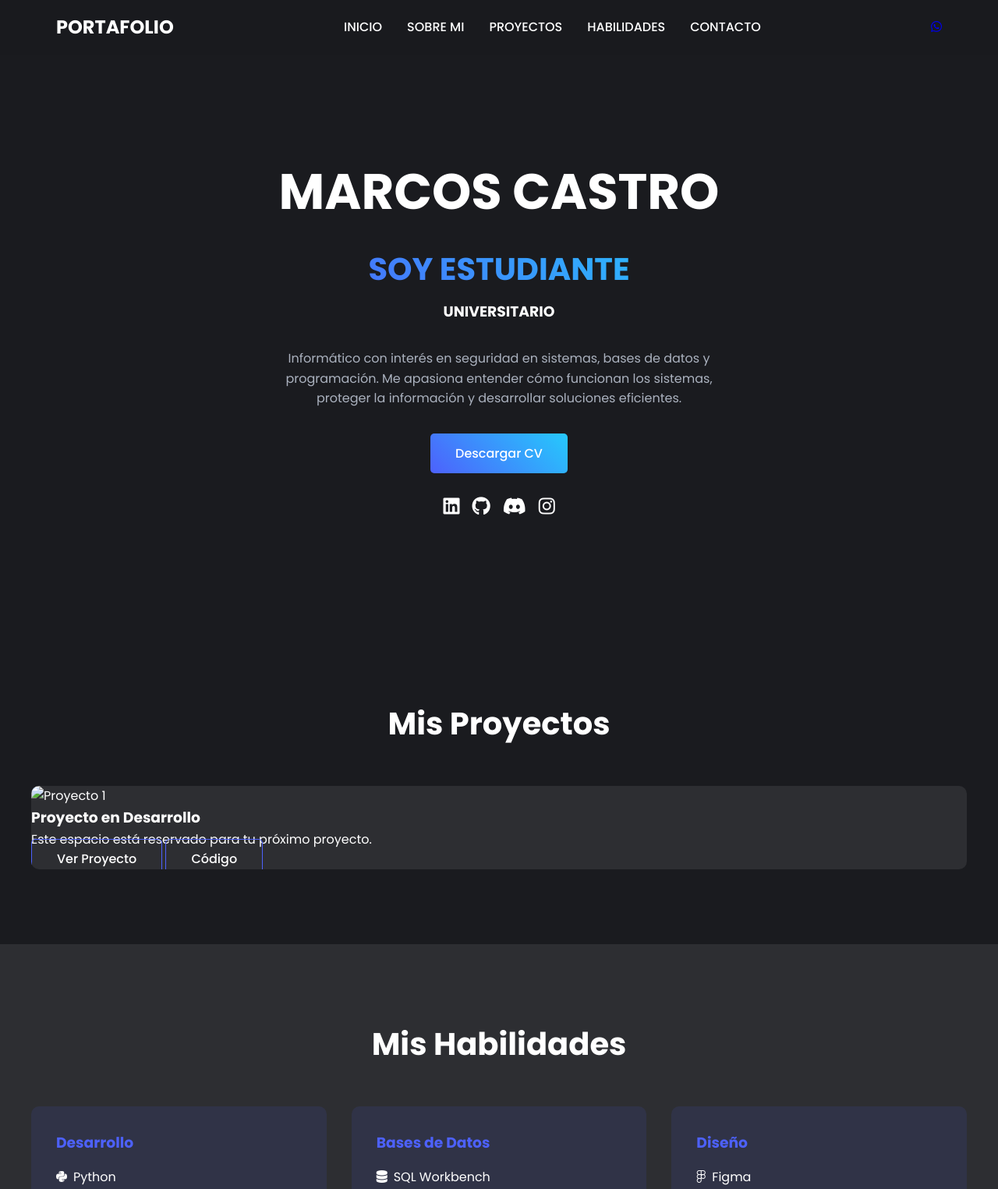
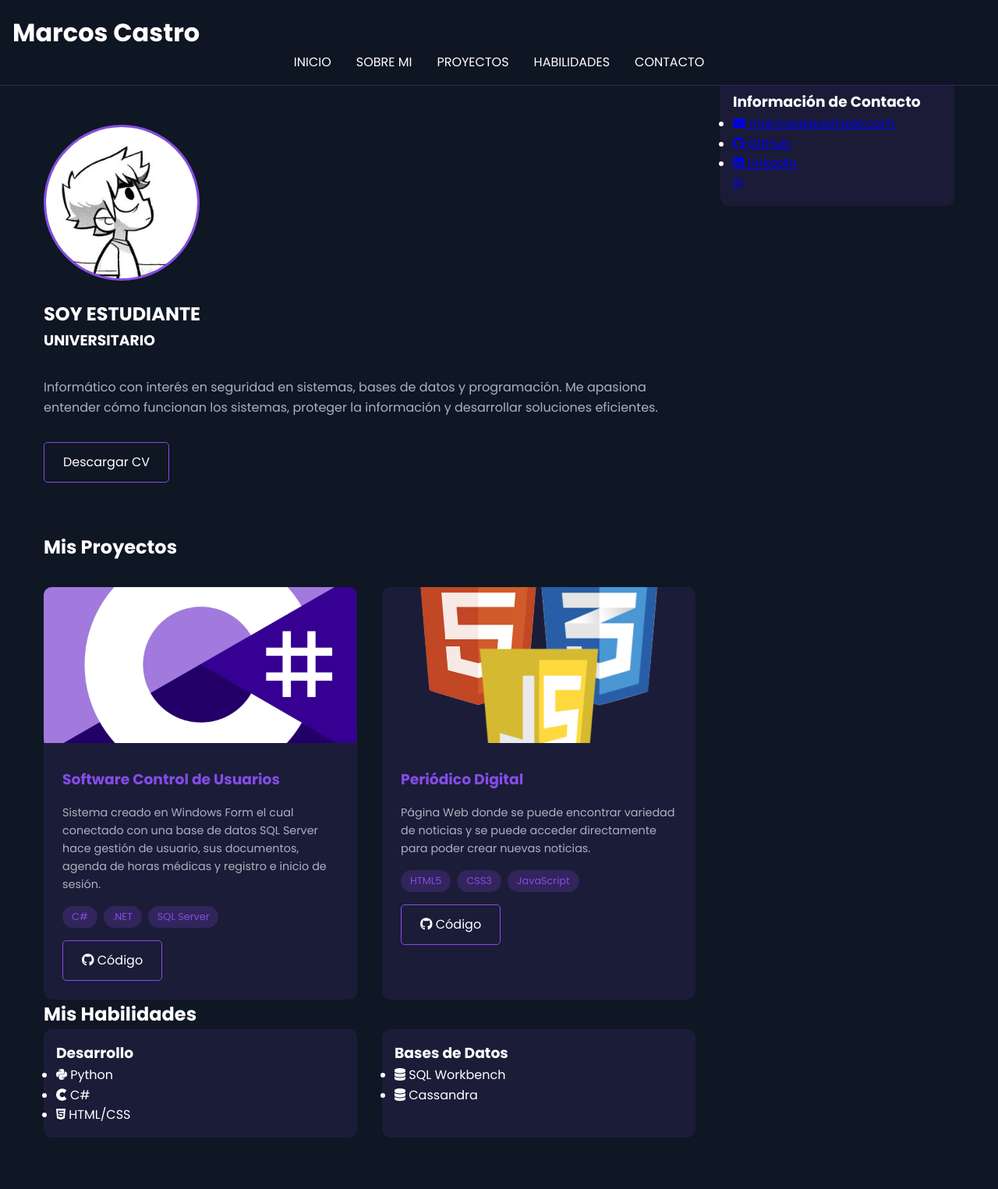
Before and after one commit to MarcosC2119/PORTFOLIO, a plain HTML site: page index.html in a window 1280 px wide. Shown: the top 1525 px of the page at 78% size. Drawn offline with Linux system fonts and the light colour scheme.

Commit message:
Proyectos

```diff
--- a/assets/css/styles.css
+++ b/assets/css/styles.css
@@ -1,275 +1,248 @@
-/* Variables principales */
+/* Variables root para colores y espaciado */
 :root {
-    /* Colores */
-    --primary-color: #2D2E32;
-    --accent-color: #4D61FC;
-    --gradient-start: #4D61FC;
-    --gradient-end: #26C9FC;
-    --text-primary: #FFFFFF;
-    --text-secondary: #ABB2BF;
-    --bg-dark: #1A1B1F;
-    --bg-card: #2D2E32;
-
-    /* Tipografía */
-    --font-primary: 'Inter', sans-serif;
-    --font-code: 'Fira Code', monospace;
-
-    /* Espaciado */
-    --spacing-xs: 0.5rem;
-    --spacing-sm: 1rem;
-    --spacing-md: 2rem;
-    --spacing-lg: 3rem;
+    --bg-color: #0F1624;
+    --text-color: #FFFFFF;
+    --accent-color: #854CE6;
+    --secondary-color: #ABB2BF;
+    --container-width: 1200px;
+    --spacing-unit: 1rem;
 }
 
+/* Reset y estilos base */
 * {
     margin: 0;
     padding: 0;
     box-sizing: border-box;
 }
 
-/* Estilos base */
 body {
     font-family: 'Poppins', sans-serif;
-    background-color: var(--bg-dark);
-    color: var(--text-primary);
+    background-color: var(--bg-color);
+    color: var(--text-color);
     line-height: 1.6;
 }
 
-/* Diseño principal */
+/* Header y navegación */
+.main-header {
+    background-color: rgba(15, 22, 36, 0.95);
+    padding: var(--spacing-unit);
+    position: fixed;
+    width: 100%;
+    top: 0;
+    z-index: 1000;
+    border-bottom: 1px solid rgba(133, 76, 230, 0.3);
+}
+
+.main-nav ul {
+    display: flex;
+    justify-content: center;
+    list-style: none;
+    gap: calc(var(--spacing-unit) * 2);
+}
+
+.main-nav a {
+    color: var(--text-color);
+    text-decoration: none;
+    transition: color 0.3s ease;
+}
+
+.main-nav a:hover {
+    color: var(--accent-color);
+}
+
+/* Contenedor principal de dos columnas */
 .main-container {
     display: grid;
     grid-template-columns: 1fr 300px;
-    gap: var(--spacing-md);
-    max-width: 1200px;
-    margin: 0 auto;
-    padding: var(--spacing-md);
+    gap: calc(var(--spacing-unit) * 2);
+    max-width: var(--container-width);
+    margin: 80px auto 0;
+    padding: var(--spacing-unit);
 }
 
-/* Estilos del encabezado */
-.header {
-    position: fixed;
-    width: 100%;
-    top: 0;
-    background-color: rgba(26, 27, 31, 0.95);
-    backdrop-filter: blur(10px);
-    z-index: 1000;
+/* Estilos de la sección hero */
+.hero {
+    padding: calc(var(--spacing-unit) * 4) 0;
 }
 
-.nav-container {
-    max-width: 1200px;
-    margin: 0 auto;
-    padding: 1rem 2rem;
-    display: flex;
-    justify-content: space-between;
-    align-items: center;
+.profile-image {
+    width: 200px;
+    height: 200px;
+    border-radius: 50%;
+    object-fit: cover;
+    border: 3px solid var(--accent-color);
+    margin-bottom: var(--spacing-unit);
 }
 
-.logo {
-    color: var(--text-primary);
-    text-decoration: none;
-    font-weight: 700;
-    font-size: 1.5rem;
+.bio {
+    color: var(--secondary-color);
+    margin: calc(var(--spacing-unit) * 2) 0;
 }
 
-.nav-menu {
-    display: flex;
-    gap: 2rem;
-    list-style: none;
+/* Estilos de proyectos */
+.projects-grid {
+    display: grid;
+    grid-template-columns: repeat(auto-fit, minmax(300px, 1fr));
+    gap: calc(var(--spacing-unit) * 2);
+    margin-top: calc(var(--spacing-unit) * 2);
 }
 
-.nav-menu a {
-    color: var(--text-primary);
-    text-decoration: none;
-    font-weight: 500;
-    transition: color 0.3s ease;
+.project-card {
+    background-color: rgba(133, 76, 230, 0.1);
+    border-radius: 10px;
+    overflow: hidden;
+    transition: transform 0.3s ease, box-shadow 0.3s ease;
 }
 
-.nav-menu a:hover {
-    color: var(--accent-color);
+.project-card:hover {
+    transform: translateY(-5px);
+    box-shadow: 0 5px 15px rgba(133, 76, 230, 0.2);
 }
 
-/* Hero Section */
-.hero {
-    min-height: 100vh;
-    display: flex;
-    align-items: center;
-    padding: 6rem 2rem 2rem;
-    background: linear-gradient(rgba(26, 27, 31, 0.9), rgba(26, 27, 31, 0.9)),
-                url('../img/hero-bg.jpg') center/cover;
+.project-image {
+    width: 100%;
+    height: 200px;
+    object-fit: cover;
 }
 
-.hero-content {
-    max-width: 800px;
-    margin: 0 auto;
-    text-align: center;
+.project-content {
+    padding: calc(var(--spacing-unit) * 1.5);
 }
 
-.hero h1 {
-    font-size: 4rem;
-    margin-bottom: 1rem;
+.project-content h3 {
+    color: var(--accent-color);
+    margin-bottom: var(--spacing-unit);
 }
 
-.gradient-text {
-    background: linear-gradient(45deg, var(--gradient-start), var(--gradient-end));
-    -webkit-background-clip: text;
-    -webkit-text-fill-color: transparent;
-    font-size: 2.5rem;
-    margin-bottom: 0.5rem;
+.project-content p {
+    color: var(--secondary-color);
+    margin-bottom: var(--spacing-unit);
+    font-size: 0.9rem;
+    line-height: 1.6;
 }
 
-.hero-description {
-    color: var(--text-secondary);
-    max-width: 600px;
-    margin: 2rem auto;
+.project-tech {
+    display: flex;
+    flex-wrap: wrap;
+    gap: 0.5rem;
+    margin-bottom: var(--spacing-unit);
 }
 
-/* Botones y Links */
-.cta-buttons {
-    display: flex;
-    flex-direction: column;
-    align-items: center;
-    gap: 1.5rem;
+.project-tech span {
+    background-color: rgba(133, 76, 230, 0.2);
+    color: var(--accent-color);
+    padding: 0.25rem 0.75rem;
+    border-radius: 15px;
+    font-size: 0.8rem;
 }
 
-.btn {
-    padding: 0.8rem 2rem;
-    border-radius: 5px;
-    text-decoration: none;
-    font-weight: 500;
-    transition: all 0.3s ease;
-}
-
-.btn-primary {
-    background: linear-gradient(45deg, var(--gradient-start), var(--gradient-end));
-    color: var(--text-primary);
-}
-
-.btn-outline {
-    border: 1px solid var(--accent-color);
-    color: var(--text-primary);
-}
-
-.social-links {
+.project-links {
     display: flex;
     gap: 1rem;
 }
 
-.social-links a {
-    color: var(--text-primary);
-    font-size: 1.5rem;
-    transition: color 0.3s ease;
+.btn-project {
+    display: inline-flex;
+    align-items: center;
+    gap: 0.5rem;
+    padding: 0.5rem 1rem;
+    border: 1px solid var(--accent-color);
+    border-radius: 5px;
+    color: var(--text-color);
+    text-decoration: none;
+    transition: all 0.3s ease;
 }
 
-.social-links a:hover {
-    color: var(--accent-color);
+.btn-project:hover {
+    background-color: var(--accent-color);
+    color: var(--bg-color);
 }
 
-/* Proyectos */
-.projects {
-    padding: 6rem 2rem;
-}
-
-.section-title {
-    text-align: center;
-    font-size: 2.5rem;
-    margin-bottom: 3rem;
-}
-
-.projects-grid {
-    display: grid;
-    grid-template-columns: repeat(auto-fit, minmax(300px, 1fr));
-    gap: 2rem;
-    max-width: 1200px;
-    margin: 0 auto;
-}
-
-.project-card {
-    background-color: var(--bg-card);
-    border-radius: 10px;
-    overflow: hidden;
-    transition: transform 0.3s ease;
-}
-
-.project-card:hover {
-    transform: translateY(-10px);
-}
-
-/* Habilidades */
-.skills {
-    padding: 6rem 2rem;
-    background-color: var(--bg-card);
-}
-
+/* Estilos de habilidades */
 .skills-grid {
     display: grid;
-    grid-template-columns: repeat(auto-fit, minmax(250px, 1fr));
-    gap: 2rem;
-    max-width: 1200px;
-    margin: 0 auto;
+    grid-template-columns: repeat(2, 1fr);
+    gap: calc(var(--spacing-unit) * 2);
 }
 
 .skill-category {
-    padding: 2rem;
-    background: rgba(77, 97, 252, 0.1);
+    background-color: rgba(133, 76, 230, 0.1);
+    padding: var(--spacing-unit);
     border-radius: 10px;
 }
 
-.skill-category h3 {
-    color: var(--accent-color);
-    margin-bottom: 1rem;
-}
-
-.skill-category ul {
-    list-style: none;
-}
-
-.skill-category li {
-    display: flex;
-    align-items: center;
-    gap: 0.5rem;
-    margin-bottom: 0.5rem;
-}
-
-/* Contacto */
-.contact {
-    padding: 6rem 2rem;
-}
-
-.contact-form {
-    max-width: 600px;
-    margin: 0 auto;
-    display: flex;
-    flex-direction: column;
-    gap: 1rem;
-}
-
-.contact-form select,
-.contact-form textarea {
-    padding: 1rem;
-    background-color: var(--bg-card);
-    border: 1px solid var(--accent-color);
-    color: var(--text-primary);
-    border-radius: 5px;
+/* Sidebar */
+.sidebar {
+    background-color: rgba(133, 76, 230, 0.1);
+    padding: var(--spacing-unit);
+    border-radius: 10px;
+    height: fit-content;
+    position: sticky;
+    top: 100px;
 }
 
 /* Footer */
-.footer {
-    background-color: var(--bg-card);
-    padding: 2rem;
+.main-footer {
+    background-color: rgba(15, 22, 36, 0.95);
+    padding: calc(var(--spacing-unit) * 2);
     text-align: center;
+    margin-top: calc(var(--spacing-unit) * 4);
+}
+
+/* Botones y enlaces */
+.btn-download, .btn-project {
+    display: inline-block;
+    padding: calc(var(--spacing-unit) * 0.75) calc(var(--spacing-unit) * 1.5);
+    background-color: transparent;
+    border: 1px solid var(--accent-color);
+    color: var(--text-color);
+    text-decoration: none;
+    border-radius: 5px;
+    transition: all 0.3s ease;
+}
+
+.btn-download:hover, .btn-project:hover {
+    background-color: var(--accent-color);
 }
 
 /* Media Queries */
-@media (max-width: 768px) {
-    .nav-menu {
-        display: none;
+@media screen and (max-width: 768px) {
+    .main-container {
+        grid-template-columns: 1fr;
     }
 
-    .hero h1 {
-        font-size: 2.5rem;
+    .main-nav ul {
+        flex-direction: column;
+        align-items: center;
     }
 
-    .gradient-text {
-        font-size: 2rem;
+    .skills-grid {
+        grid-template-columns: 1fr;
+    }
+
+    h1 {
+        font-size: 1.8rem;
+    }
+
+    h2 {
+        font-size: 1.5rem;
+    }
+
+    .profile-image {
+        width: 150px;
+        height: 150px;
+    }
+
+    .sidebar {
+        position: static;
+        margin-top: var(--spacing-unit);
+    }
+
+    .projects-grid {
+        grid-template-columns: 1fr;
+    }
+
+    .project-card {
+        max-width: 100%;
     }
 }
--- a/index.html
+++ b/index.html
@@ -5,79 +5,98 @@
     <meta name="viewport" content="width=device-width, initial-scale=1.0">
     <title>Marcos Castro - Portafolio</title>
     <!-- Fuentes de Google -->
-    <link href="https://fonts.googleapis.com/css2?family=Poppins:wght@300;400;500;600;700&display=swap" rel="stylesheet">
+    <link href="https://fonts.googleapis.com/css2?family=Poppins:wght@400;600;700&display=swap" rel="stylesheet">
     <!-- Iconos -->
     <link rel="stylesheet" href="https://cdnjs.cloudflare.com/ajax/libs/font-awesome/6.5.1/css/all.min.css">
     <!-- CSS -->
     <link rel="stylesheet" href="./assets/css/styles.css">
+    <link rel="stylesheet" href="./assets/css/responsive.css">
+    <link rel="stylesheet" href="./assets/css/responsive.css">
 </head>
 <body>
-    <!-- Header con Navegación Fija -->
-    <header class="header">
-        <nav class="nav-container">
-            <a href="#" class="logo">PORTAFOLIO</a>
-            <ul class="nav-menu">
-                <li><a href="#inicio">INICIO</a></li>
-                <li><a href="#sobre-mi">SOBRE MI</a></li>
-                <li><a href="#proyectos">PROYECTOS</a></li>
-                <li><a href="#habilidades">HABILIDADES</a></li>
-                <li><a href="#contacto">CONTACTO</a></li>
+    <!-- Header con nombre del estudiante -->
+    <header class="main-header">
+        <h1>Marcos Castro</h1>
+        <!-- Navegación principal -->
+        <nav class="main-nav" aria-label="Navegación principal">
+            <ul>
+                <li><a href="#inicio" aria-label="Ir a inicio">INICIO</a></li>
+                <li><a href="#sobre-mi" aria-label="Ir a sobre mí">SOBRE MI</a></li>
+                <li><a href="#proyectos" aria-label="Ir a proyectos">PROYECTOS</a></li>
+                <li><a href="#habilidades" aria-label="Ir a habilidades">HABILIDADES</a></li>
+                <li><a href="#contacto" aria-label="Ir a contacto">CONTACTO</a></li>
             </ul>
-            <div class="whatsapp-button">
-                <a href="https://wa.me/tunumero" target="_blank">
-                    <i class="fab fa-whatsapp"></i>
-                </a>
-            </div>
         </nav>
     </header>
 
-    <!-- Hero Section -->
+    <!-- Contenedor principal de dos columnas -->
+    <div class="main-container">
+        <!-- Contenido Principal -->
+        <main class="content">
+            <!-- Sección de presentación -->
             <section id="inicio" class="hero">
-        <div class="hero-content">
-            <h1>MARCOS CASTRO</h1>
-            <h2 class="gradient-text">SOY ESTUDIANTE</h2>
+                <div class="profile-container">
+                    <img src="./assets/img/profile.jpg" alt="Foto de perfil de Marcos Castro" class="profile-image">
+                    <h2>SOY ESTUDIANTE</h2>
                     <h3>UNIVERSITARIO</h3>
-            <p class="hero-description">
+                </div>
+                <div class="bio-container">
+                    <p class="bio">
                         Informático con interés en seguridad en sistemas, bases de datos y programación.
                         Me apasiona entender cómo funcionan los sistemas, proteger la información y
                         desarrollar soluciones eficientes.
                     </p>
-            <div class="cta-buttons">
-                <a href="#" class="btn btn-primary">Descargar CV</a>
-                <div class="social-links">
-                    <a href="#" target="_blank"><i class="fab fa-linkedin"></i></a>
-                    <a href="#" target="_blank"><i class="fab fa-github"></i></a>
-                    <a href="#" target="_blank"><i class="fab fa-discord"></i></a>
-                    <a href="#" target="_blank"><i class="fab fa-instagram"></i></a>
-                </div>
-            </div>
+                    <a href="#" class="btn-download" aria-label="Descargar Curriculum Vitae">Descargar CV</a>
                 </div>
             </section>
 
-    <!-- Proyectos Section -->
+            <!-- Sección de proyectos -->
             <section id="proyectos" class="projects">
-        <h2 class="section-title">Mis Proyectos</h2>
+                <h2>Mis Proyectos</h2>
                 <div class="projects-grid">
+                    <!-- Proyecto 1: Software Control de Usuarios -->
                     <article class="project-card">
-                <div class="project-image">
-                    <img src="./assets/img/project1.jpg" alt="Proyecto 1">
+                        <img src="./assets/img/proyecto1.png" alt="Captura de pantalla del Software de Control de Usuarios" class="project-image">
+                        <div class="project-content">
+                            <h3>Software Control de Usuarios</h3>
+                            <p>Sistema creado en Windows Form el cual conectado con una base de datos SQL Server hace gestión de usuario, sus documentos, agenda de horas médicas y registro e inicio de sesión.</p>
+                            <div class="project-tech">
+                                <span>C#</span>
+                                <span>.NET</span>
+                                <span>SQL Server</span>
                             </div>
-                <div class="project-content">
-                    <h3>Proyecto en Desarrollo</h3>
-                    <p>Este espacio está reservado para tu próximo proyecto.</p>
                             <div class="project-links">
-                        <a href="#" class="btn btn-outline">Ver Proyecto</a>
-                        <a href="#" class="btn btn-outline">Código</a>
+                                <a href="https://github.com/punshaa/proyectoprogra.git" class="btn-project" target="_blank" aria-label="Ver código fuente del Software Control de Usuarios">
+                                    <i class="fab fa-github"></i> Código
+                                </a>
                             </div>
                         </div>
                     </article>
-            <!-- Repite para más proyectos -->
+
+                    <!-- Proyecto 2: Periódico Digital -->
+                    <article class="project-card">
+                        <img src="./assets/img/proyecto2.png" alt="Captura de pantalla del Periódico Digital" class="project-image">
+                        <div class="project-content">
+                            <h3>Periódico Digital</h3>
+                            <p>Página Web donde se puede encontrar variedad de noticias y se puede acceder directamente para poder crear nuevas noticias.</p>
+                            <div class="project-tech">
+                                <span>HTML5</span>
+                                <span>CSS3</span>
+                                <span>JavaScript</span>
+                            </div>
+                            <div class="project-links">
+                                <a href="https://github.com/MarcosC2119/Desarrollo-WEB.git" class="btn-project" target="_blank" aria-label="Ver código fuente del Periódico Digital">
+                                    <i class="fab fa-github"></i> Código
+                                </a>
+                            </div>
+                        </div>
+                    </article>
                 </div>
             </section>
 
-    <!-- Habilidades Section -->
+            <!-- Sección de habilidades -->
             <section id="habilidades" class="skills">
-        <h2 class="section-title">Mis Habilidades</h2>
+                <h2>Mis Habilidades</h2>
                 <div class="skills-grid">
                     <div class="skill-category">
                         <h3>Desarrollo</h3>
@@ -91,40 +110,57 @@
                         <h3>Bases de Datos</h3>
                         <ul>
                             <li><i class="fas fa-database"></i> SQL Workbench</li>
-                    <li><i class="fas fa-database"></i> MongoDB</li>
-                </ul>
-            </div>
-            <div class="skill-category">
-                <h3>Diseño</h3>
-                <ul>
-                    <li><i class="fab fa-figma"></i> Figma</li>
+                            <li><i class="fas fa-database"></i> Cassandra</li>
                         </ul>
                     </div>
                 </div>
             </section>
+        </main>
 
-    <!-- Contacto Section -->
-    <section id="contacto" class="contact">
-        <h2 class="section-title">Contáctame</h2>
-        <p class="contact-subtitle">Conectemos y Creemos Algo Increíble Juntos</p>
-        <form class="contact-form">
-            <select name="interest" required>
-                <option value="">Área de Interés</option>
-                <option value="academic">Proyecto Académico</option>
-                <option value="collaboration">Colaboración</option>
-                <option value="internship">Práctica Profesional</option>
-                <option value="other">Otro</option>
-            </select>
-            <textarea name="message" placeholder="Tu mensaje" required></textarea>
-            <button type="submit" class="btn btn-primary">Enviar Mensaje</button>
-        </form>
-    </section>
+        <!-- Panel lateral -->
+        <aside class="sidebar">
+            <div class="contact-info">
+                <h3>Información de Contacto</h3>
+                <ul class="contact-list">
+                    <li>
+                        <a href="mailto:marcos@example.com" target="_blank" aria-label="Enviar correo electrónico">
+                            <i class="fas fa-envelope"></i> marcos@example.com
+                        </a>
+                    </li>
+                    <li>
+                        <a href="https://github.com/MarcosC2119" target="_blank" aria-label="Visitar perfil de GitHub">
+                            <i class="fab fa-github"></i> GitHub
+                        </a>
+                    </li>
+                    <li>
+                        <a href="https://linkedin.com/in/marcosc2119" target="_blank" aria-label="Visitar perfil de LinkedIn">
+                            <i class="fab fa-linkedin"></i> LinkedIn
+                        </a>
+                    </li>
+                </ul>
+            </div>
 
-    <!-- Footer -->
-    <footer class="footer">
-        <div class="footer-content">
-            <h3>MI PORTAFOLIO</h3>
-            <p>© 2024 Marcos Castro. Todos los derechos reservados.</p>
+            <div class="whatsapp-float">
+                <a href="https://wa.me/tunumero" target="_blank" aria-label="Contactar por WhatsApp">
+                    <i class="fab fa-whatsapp"></i>
+                </a>
+            </div>
+        </aside>
+    </div>
+
+    <!-- Pie de página -->
+    <footer class="main-footer">
+        <p>&copy; 2024 Marcos Castro. Todos los derechos reservados.</p>
+        <div class="social-links">
+            <a href="#" target="_blank" aria-label="Visitar perfil de GitHub">
+                <i class="fab fa-github"></i>
+            </a>
+            <a href="#" target="_blank" aria-label="Visitar perfil de LinkedIn">
+                <i class="fab fa-linkedin"></i>
+            </a>
+            <a href="#" target="_blank" aria-label="Visitar perfil de Instagram">
+                <i class="fab fa-instagram"></i>
+            </a>
         </div>
     </footer>
 </body>
```
Also changed, not shown: assets/img/proyecto1.png (added), assets/img/proyecto2.png (added). Lines whose indentation alone changed are shown as unchanged.
